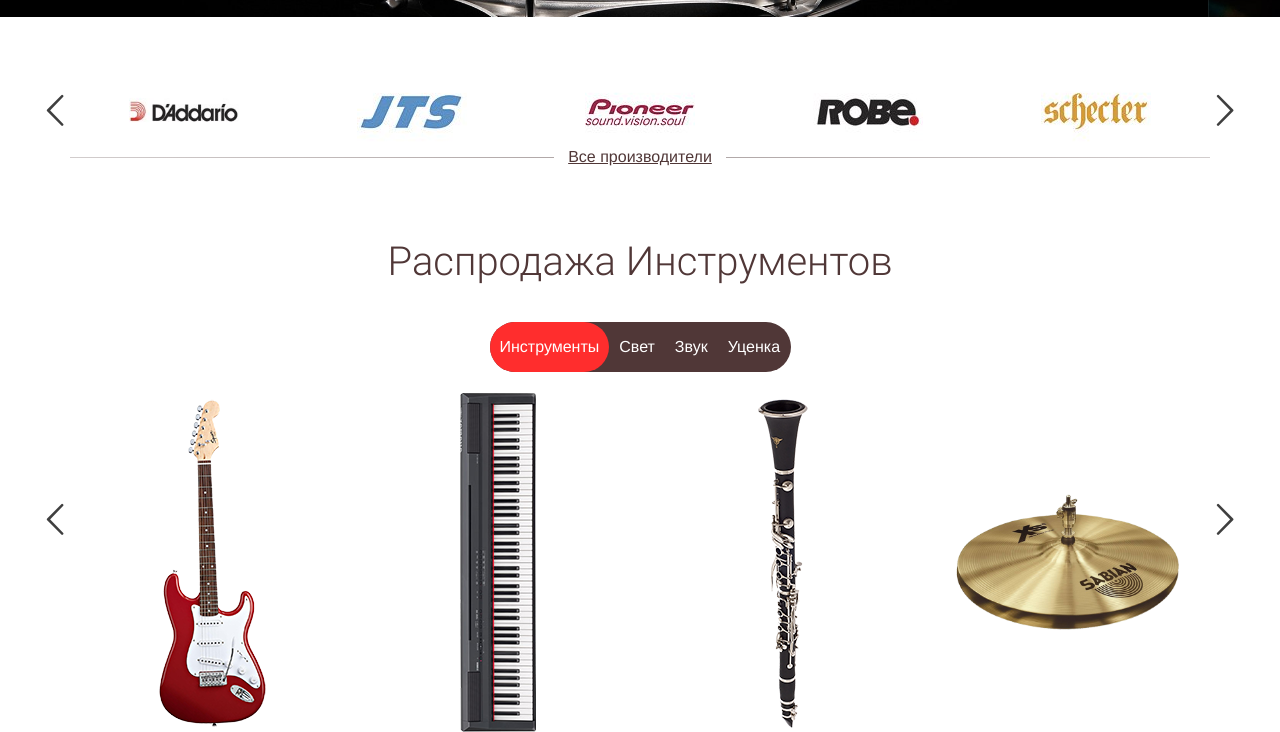
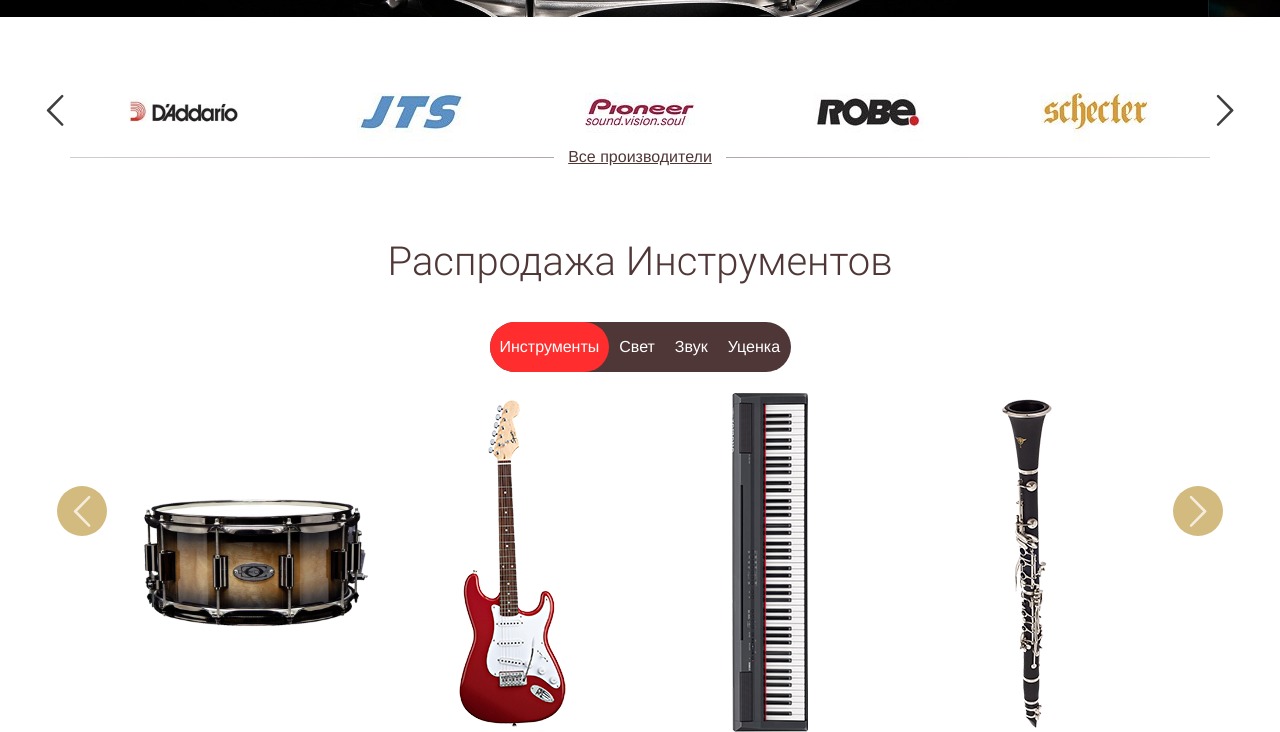
Before and after one commit to music-arsenal/music-arsenal.github.io, a plain HTML site: page index.html in a window 1280 px wide. Shown: the part 648-1380 px from the top of the page. Drawn offline with nearby package versions, Linux system fonts and the light colour scheme; a web font is replaced by a local one.

Commit message:
стилизовал слайдер и добавил отчет времени слайдера

```diff
--- a/css/main.css
+++ b/css/main.css
@@ -324,7 +324,7 @@ ul.tabs-caption li.active{
 }
 
 /*================ slick======================*/
-   .brend, .closeout-tools {
+   .brend {
         width: 100%;
     }
 
@@ -339,13 +339,29 @@ ul.tabs-caption li.active{
     .slick-next:before {
         color: black;
     }
-
 .closeout-tools img{
     width:230px;
     height:340px;
     margin:0 auto;
     object-fit:contain;
 }
+
+.closeout-tools{
+    width:90%;
+    margin: 0 auto;
+}
+   .closeout-tools .slick-prev:before,
+   .closeout-tools .slick-next:before {
+        color: #fff;
+    }
+.closeout-tools .slick-prev, .closeout-tools .slick-next{
+    background:#d3ba7e;
+    border-radius:50px;
+    width: 50px;
+    height:50px;
+}
+.closeout-tools .slick-prev{left: -70px;}
+.closeout-tools .slick-next{right: -70px;}
 
 /*================ end slick======================*/
 .title {
--- a/js/common.js
+++ b/js/common.js
@@ -44,7 +44,7 @@ $('.closeout-tools').slick({
   slidesToShow: 4,
   slidesToScroll: 1,
   autoplay: true,
-  autoplaySpeed: 2000,
+  autoplaySpeed: 4000,
 });
 
 
```
